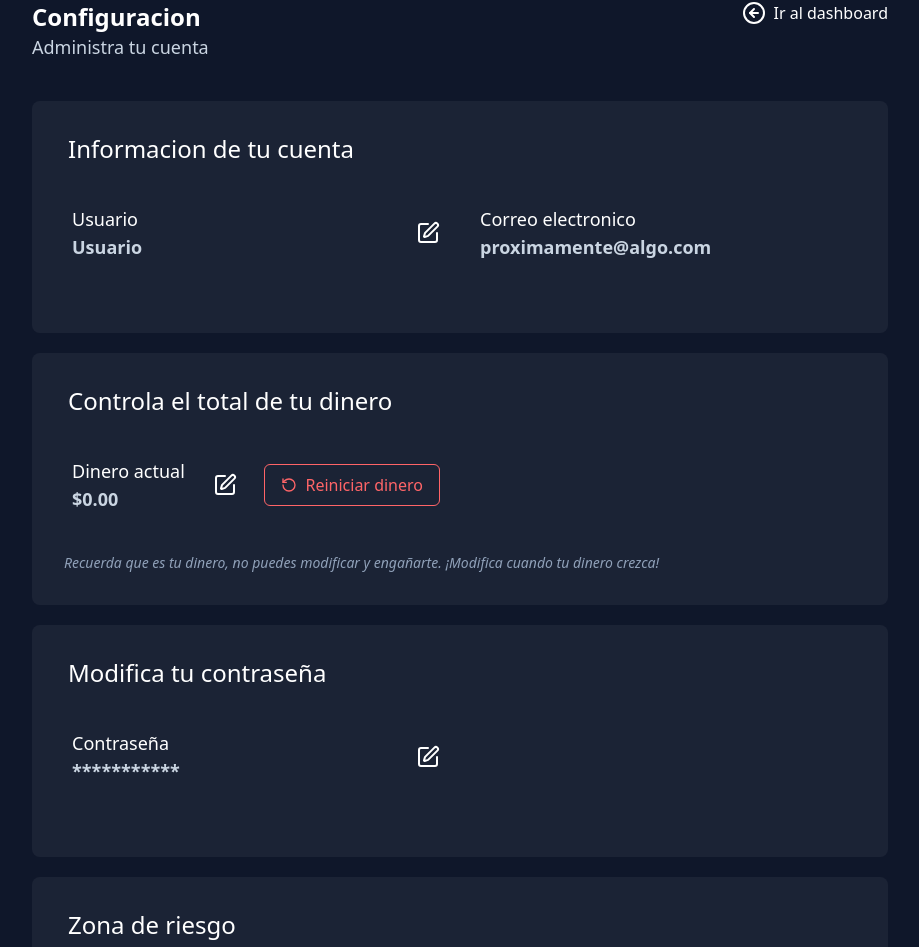
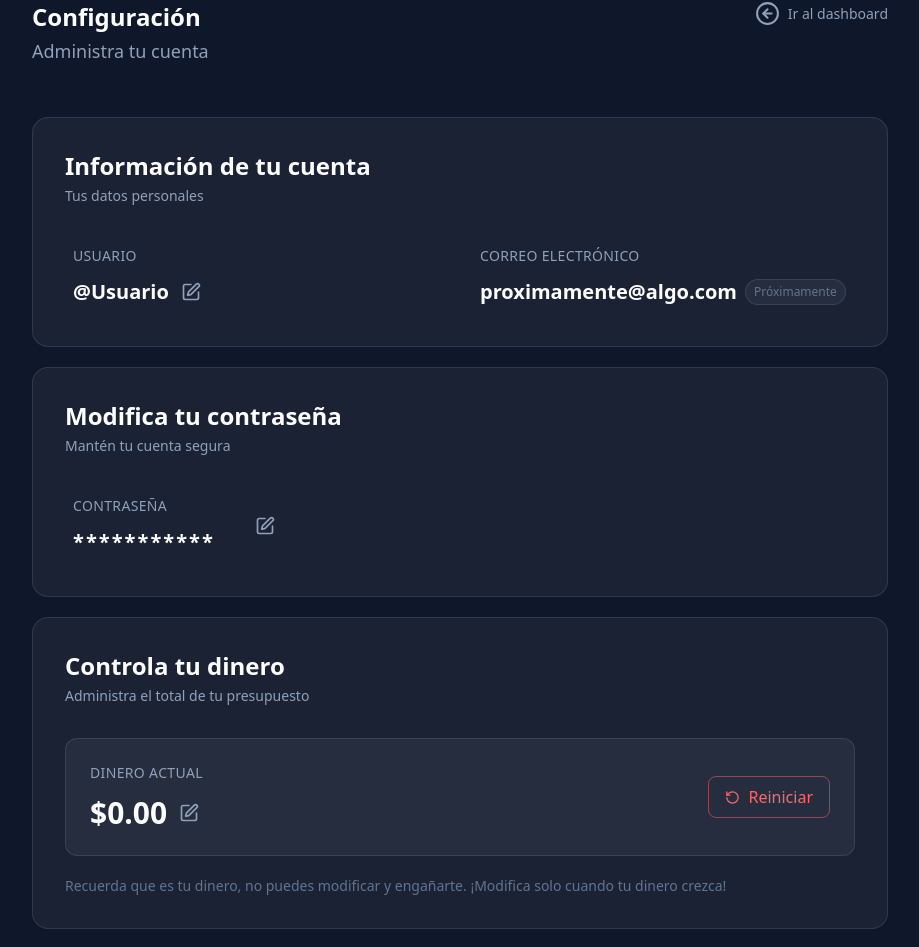
Before and after one commit to zeusCach/SummaryExpense, a React (Vite) app: page /cuenta in a window 1280 px wide. Shown: the part 99-1046 px from the top of the page, without its empty margins (180-1099 px from the left). Built offline with nearby package versions, Linux system fonts and the light colour scheme.

Commit message:
Mejorando UI para un mejor perfomance, se mejoran: botones, centralizacion de views, textos, etc.

```diff
--- a/src/components/ConfigurationUI/Account.jsx
+++ b/src/components/ConfigurationUI/Account.jsx
@@ -34,84 +34,72 @@ export default function Account() {
         setEditUser(true)
     }
     return (
-        <>
+        <div className="pt-5">
 
-            <div className="flex justify-between">
-                <div className="">
-                    <h1 className="text-2xl text-white font-semibold ">Configuracion</h1>
-                    <p className="text-lg text-slate-300 pb-10">Administra tu cuenta</p>
+            <div className="bg-white/5 border border-white/10 rounded-2xl p-8">
+
+                <div className="mb-8">
+                    <h2 className="text-white text-2xl font-semibold">Información de tu cuenta</h2>
+                    <p className="text-slate-400 text-sm mt-1">Tus datos personales</p>
                 </div>
 
-                <Link to="/dashboard">
-                    <span className="flex items-center gap-2 text-white hover:text-gray-400">
-                        <ArrowLeftCircle />
-                        Ir al dashboard
-                    </span>
-                </Link>
+                <div className="grid grid-cols-1 md:grid-cols-2 gap-6">
 
-            </div>
-
-            <div className=" bg-white/5 rounded-lg p-8">
-                <h2 className="text-white font-normal text-2xl ml-1">
-                    Informacion de tu cuenta
-                </h2>
-                <div className="container grid grid-cols-1 md:grid-cols-2 py-8 gap-6">
-                    <div className="flex items-center justify-between px-2 py-2">
-                        <div className="flex flex-col">
-                            <label className="text-white font-medium text-lg ">
+                    {/* Usuario */}
+                    <div className="flex items-center justify-between p-2">
+                        <div className="flex flex-col gap-3 flex-1">
+                            <label className="text-slate-400 text-sm font-medium uppercase tracking-wide">
                                 Usuario
                             </label>
-                            {
 
-
-                                editUser ? (
-                                    <>
-                                        <div className="flex flex-col md:flex-row gap-4">
+                            {editUser ? (
+                                <div className="flex flex-col md:flex-row gap-3">
                                     <input
                                         type="text"
                                         name="userName"
                                         value={user.userName}
                                         onChange={handleChange}
-                                                className="px-2 py-2 rounded-lg text-white border-2 border-green-400"
+                                        placeholder="Tu usuario"
+                                        className="bg-white/5 border border-green-400/50 focus:border-green-400 outline-none text-white px-4 py-2 rounded-lg transition-colors w-full md:w-48"
                                     />
-
                                     <EditButton
                                         onSave={handleEdit}
                                         onCancel={() => setEditUser(false)}
                                     />
                                 </div>
-                                    </>
                             ) : (
-                                    <p className="text-lg font-semibold text-slate-300">
-                                        {state.user}
+                                <div className="flex items-center gap-3">
+                                    <p className="text-xl font-bold text-white">
+                                        @{state.user}
                                     </p>
-                                )
-
-
-                            }
-
+                                    <button
+                                        onClick={isEdit}
+                                        className="text-slate-400 hover:text-white transition-colors"
+                                    >
+                                        <Edit className="cursor-pointer" size={20} />
+                                    </button>
+                                </div>
+                            )}
+                        </div>
                     </div>
 
-                        {
-                            !editUser && (
-                                <Edit
-                                    onClick={isEdit}
-                                    className="text-white cursor-pointer"
-                                />)
-
-                        }
-
-                    </div>
-                    <div className="px-2 py-2">
-                        <label className="text-white font-medium text-lg">
-                            Correo electronico
+                    {/* Email */}
+                    <div className="flex flex-col gap-3 p-2">
+                        <label className="text-slate-400 text-sm font-medium uppercase tracking-wide">
+                            Correo electrónico
                         </label>
-                        <p className="text-lg font-semibold text-slate-300">
+                        <div className="flex items-center gap-2">
+                            <p className="text-xl font-bold text-white">
                                 proximamente@algo.com
                             </p>
+                            <span className="text-xs text-slate-500 bg-white/5 border border-white/10 px-2 py-1 rounded-full">
+                                Próximamente
+                            </span>
+                        </div>
+                    </div>
+
                 </div>
             </div>
         </div>
-        </>
     )
 }
--- a/src/components/ConfigurationUI/Danger.jsx
+++ b/src/components/ConfigurationUI/Danger.jsx
@@ -1,29 +1,24 @@
 
 export default function Danger() {
     return (
-        <>
+        <div className="pt-5">
+            <div className="bg-white/5 border border-red-500/20 rounded-2xl p-8">
 
-            <div className="space-y-4 pt-5">
-                <div className=" bg-white/5 rounded-lg p-8">
-                    <h2 className="text-white font-normal text-2xl ml-1">
-                        Zona de riesgo
-                    </h2>
-                    <div className="container grid grid-cols-1 md:grid-cols-2 py-8 gap-6">
+                <div className="mb-8">
+                    <h2 className="text-red-400 text-2xl font-semibold">Zona de riesgo</h2>
+                    <p className="text-slate-400 text-sm mt-1">Acciones irreversibles sobre tu cuenta</p>
+                </div>
 
-                        <div className="flex flex-col">
-                            <div className="flex-1 flex gap-4 pb-2">
-                                <button
-                                    className="px-2 py-2 bg-red-400 hover:bg-red-500 text-white font-medium rounded-xl cursor-pointer"
-                                >
-                                    Eliminar cuenta
-                                </button>
-                            </div>
-                            <p className="text-xs text-slate-300">Al eliminar tu cuenta perderás toda tu información.</p>
-                        </div>
-                    </div>
+                <div className="p-2 flex flex-col gap-3">
+                    <button className="self-start px-4 py-2 bg-red-500/10 border border-red-500/30 hover:bg-red-500/20 hover:border-red-500 text-red-400 font-medium rounded-lg transition-all cursor-pointer">
+                        Eliminar cuenta
+                    </button>
+                    <p className="text-sm text-slate-500">
+                        Al eliminar tu cuenta perderás toda tu información de forma permanente.
+                    </p>
                 </div>
+
             </div>
-
-        </>
+        </div>
     )
 }
--- a/src/components/ConfigurationUI/MoneySettings.jsx
+++ b/src/components/ConfigurationUI/MoneySettings.jsx
@@ -44,71 +44,75 @@ export default function MoneySettings() {
     }
 
     return (
-        <>
-            <div className="space-y-4 pt-5">
+        <div className="pt-5">
+            <div className="bg-white/5 border border-white/10 rounded-2xl p-8">
 
-                <div className=" bg-white/5 rounded-lg p-8">
-                    <h2 className="text-white font-normal text-2xl ml-1">
-                        Controla el total de tu dinero
+                {/* Header */}
+                <div className="mb-8">
+                    <h2 className="text-white text-2xl font-semibold">
+                        Controla tu dinero
                     </h2>
-                    <div className="container grid grid-cols-1 md:grid-cols-2 py-8 gap-6">
-                        <div className="flex items-center justify-between px-2 py-2">
-                            <div className="flex flex-col">
-                                <label className="text-white font-medium text-lg ">
+                    <p className="text-slate-400 text-sm mt-1">
+                        Administra el total de tu presupuesto
+                    </p>
+                </div>
+
+                {/* Card de dinero */}
+                <div className="bg-white/5 border border-white/10 rounded-xl p-6 flex flex-col md:flex-row md:items-center justify-between gap-6">
+
+                    {/* Info + edición */}
+                    <div className="flex flex-col gap-3 flex-1">
+                        <label className="text-slate-400 text-sm font-medium uppercase tracking-wide">
                             Dinero actual
                         </label>
-                                {
 
-
-                                    editAmount ? (
-                                        <>
-                                            <div className="flex flex-col md:flex-row gap-4">
+                        {editAmount ? (
+                            <div className="flex flex-col md:flex-row gap-3">
                                 <input
                                     type="text"
                                     name="amount"
                                     value={amountState.amount}
                                     onChange={handleChange}
-                                                    className="px-2 py-2 rounded-lg text-white border-2 border-green-400"
+                                    placeholder="0.00"
+                                    className="bg-white/5 border border-green-400/50 focus:border-green-400 outline-none text-white px-4 py-2 rounded-lg transition-colors w-full md:w-48"
                                 />
-
                                 <EditButton
                                     onSave={handleEdit}
                                     onCancel={() => setEditAmount(false)}
                                 />
                             </div>
-                                        </>
                         ) : (
-                                        <p className="text-lg font-semibold text-slate-300">
+                            <div className="flex items-center gap-3">
+                                <p className="text-3xl font-bold text-white">
                                     {formatCurrency(state.amount)}
                                 </p>
-                                    )
+                                <button
+                                    onClick={isEdit}
+                                    className="text-slate-400 hover:text-white transition-colors"
+                                >
+                                    <Edit className="cursor-pointer" size={20} />
+                                </button>
+                            </div>
+                        )}
+                    </div>
 
+                    {/* Botón reiniciar */}
+                    <button
+                        onClick={() => dispatch({ type: AMOUNT_TYPE.RESTART })}
+                        className="flex items-center gap-2 px-4 py-2 border border-red-400/50 text-red-400 rounded-lg hover:bg-red-400/10 hover:border-red-400 transition-all group self-start md:self-center"
+                    >
+                        <RotateCcw size={15} className="group-hover:-rotate-180 transition-transform duration-500" />
+                        Reiniciar
+                    </button>
+                </div>
 
-                                }
+                {/* Nota */}
+                <p className="text-slate-500 text-sm mt-5">
+                    Recuerda que es tu dinero, no puedes modificar y engañarte.
+                    ¡Modifica solo cuando tu dinero crezca!
+                </p>
 
             </div>
-
-                            {
-                                !editAmount && (
-                                    <Edit
-                                        onClick={isEdit}
-                                        className="text-white cursor-pointer"
-                                    />)
-                            }
-
-                            <button onClick={() => dispatch({ type: AMOUNT_TYPE.RESTART })} className="flex items-center gap-2 px-4 py-2 border border-red-400 text-red-400 rounded-md hover:bg-red-400/20 transition-colors group">
-                                <RotateCcw size={16} className="group-hover:-rotate-180 transition-transform duration-300" />
-                                Reiniciar dinero
-                            </button>
         </div>
-                    </div>
-
-                    <p className="text-slate-400 text-sm font-medium italic">
-                        Recuerda que es tu dinero, no puedes modificar y engañarte.
-                        ¡Modifica cuando tu dinero crezca!
-                    </p>
-                </div>
-            </div>
-        </>
     )
 }
--- a/src/components/ConfigurationUI/Password.jsx
+++ b/src/components/ConfigurationUI/Password.jsx
@@ -2,29 +2,30 @@ import { Edit } from "lucide-react";
 
 export default function Password() {
     return (
-        <>
-            <div className="space-y-4 pt-5">
-                <div className=" bg-white/5 rounded-lg p-8">
-                    <h2 className="text-white font-normal text-2xl ml-1">
-                        Modifica tu contraseña
-                    </h2>
-                    <div className="container grid grid-cols-1 md:grid-cols-2 py-8 gap-6">
-                        <div className="flex items-center justify-between px-2 py-2">
-                            <div className="flex flex-col">
-                                <label className="text-white font-medium text-lg">
-                                    Contraseña
-                                </label>
-                                <div className="flex-1 flex gap-4">
-                                    <p className="text-lg font-semibold text-slate-300">
-                                        ***********
-                                    </p>
-                                </div>
-                            </div>
-                            <Edit className="text-white cursor-pointer" />
-                        </div>
+        <div className="pt-5">
+            <div className="bg-white/5 border border-white/10 rounded-2xl p-8">
+
+                <div className="mb-8">
+                    <h2 className="text-white text-2xl font-semibold">Modifica tu contraseña</h2>
+                    <p className="text-slate-400 text-sm mt-1">Mantén tu cuenta segura</p>
+                </div>
+
+                <div className="p-2 flex items-center gap-10">
+                    <div className="flex flex-col gap-3">
+                        <label className="text-slate-400 text-sm font-medium uppercase tracking-wide">
+                            Contraseña
+                        </label>
+                        <p className="text-xl font-bold text-white tracking-widest">
+                            ***********
+                        </p>
                     </div>
+
+                    <button className="text-slate-400 hover:text-white transition-colors">
+                        <Edit className="cursor-pointer" size={20} />
+                    </button>
                 </div>
+
             </div>
-        </>
+        </div>
     )
 }
--- a/src/pages/Configuration.jsx
+++ b/src/pages/Configuration.jsx
@@ -3,6 +3,8 @@ import Account from "../components/ConfigurationUI/Account";
 import Password from "../components/ConfigurationUI/Password";
 import Danger from "../components/ConfigurationUI/Danger";
 import MoneySettings from "../components/ConfigurationUI/MoneySettings";
+import { ArrowLeftCircle } from "lucide-react";
+import { Link } from "react-router-dom";
 
 
 export default function Configuration() {
@@ -11,9 +13,24 @@ export default function Configuration() {
     return (
         <>
             <div className="container mx-auto max-w-4xl px-5 py-10">
+
+
+                <div className="flex items-start justify-between mb-8">
+                    <div>
+                        <h1 className="text-2xl text-white font-semibold">Configuración</h1>
+                        <p className="text-slate-400 text-lg mt-1">Administra tu cuenta</p>
+                    </div>
+                    <Link to="/dashboard">
+                        <span className="flex items-center gap-2 text-slate-400 hover:text-white transition-colors text-sm">
+                            <ArrowLeftCircle size={25} />
+                            Ir al dashboard
+                        </span>
+                    </Link>
+                </div>
+
                 <Account />
+                <Password />
                 <MoneySettings />
-                <Password />
                 <Danger />
             </div>
 
--- a/src/utils/EmptyExpenses.jsx
+++ b/src/utils/EmptyExpenses.jsx
@@ -24,7 +24,7 @@ export default function EmptyExpenses() {
 
             <p className="text-white/70 font-medium text-2xl">Sin gastos por aquí</p>
             <p className="text-white/45 text-sm text-center max-w-xs mt-1">
-                Añade tu primer gasto y empieza a tomar el control de tu dinero.
+                Ve a Configuración, agrega tu presupuesto y toma el control de tu dinero.
             </p>
         </div>
     )
```
Lines whose indentation alone changed are shown as unchanged.
